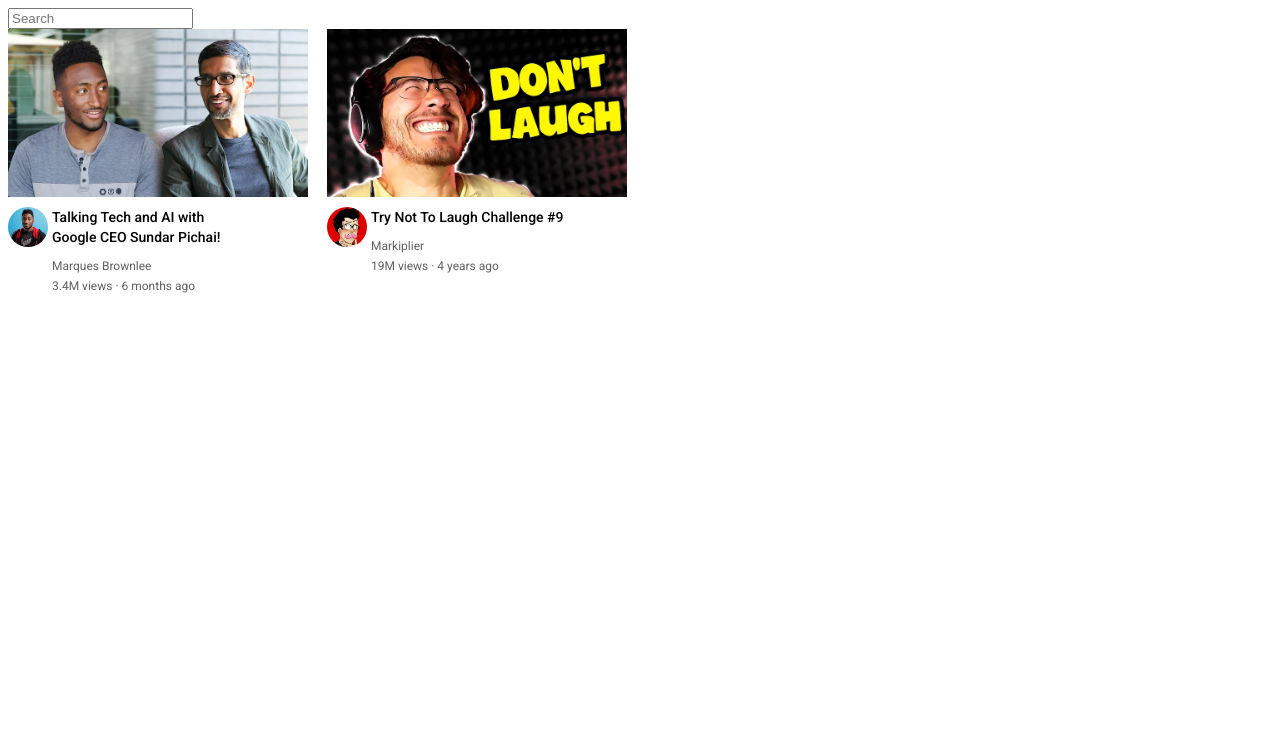
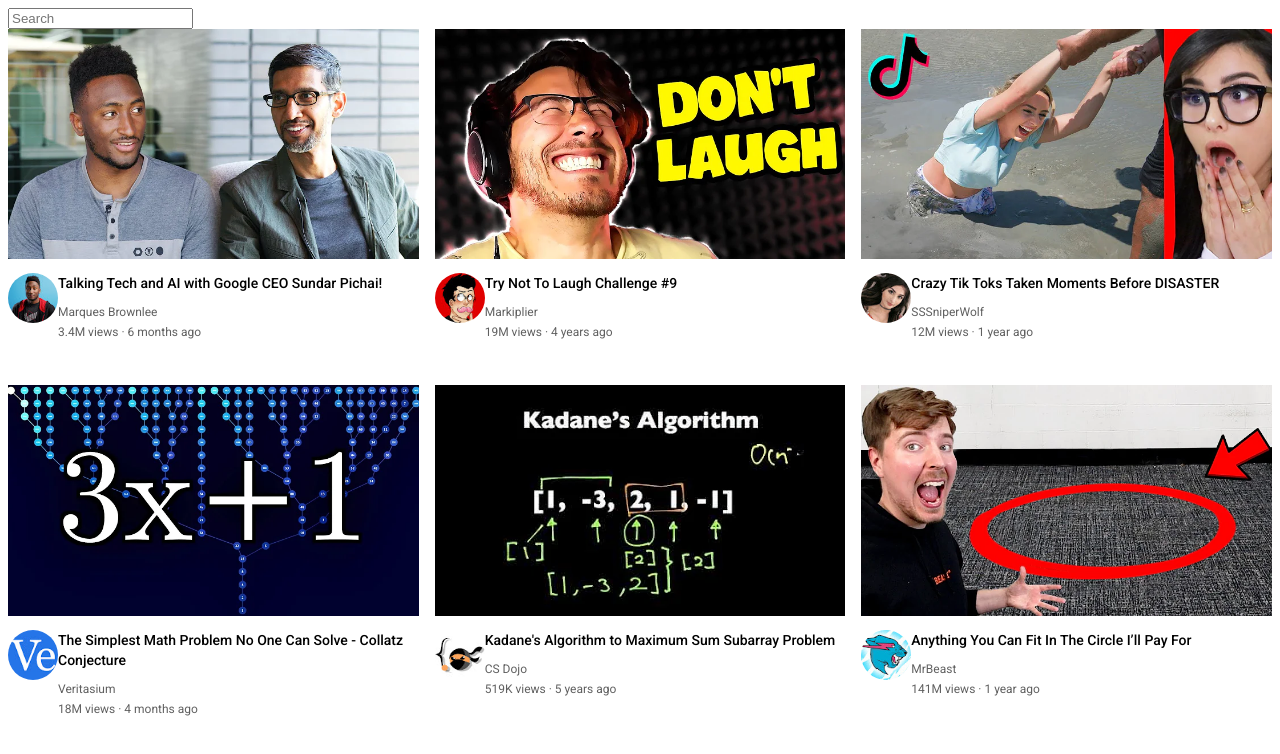
Before and after one commit to jlarivaux/html_css, a plain HTML site: page youtube.html in a window 1280 px wide. Drawn offline with Linux system fonts and the light colour scheme.

Commit message:
lesson 11 and challenge

```diff
--- a/youtube.css
+++ b/youtube.css
@@ -4,60 +4,47 @@ p {
   margin-bottom: 0;
 }
 
-.thumbnail {
-  width: 300px;
+.search-bar {
   display: block;
 }
 
-.search-bar {
-  display: block;
+.vid-grid {
+  display: grid;
+  grid-template-columns: 1fr 1fr 1fr;
+  column-gap: 16px;
+  row-gap:40px;
 }
 
 .thumbnail-row {
   margin-bottom: 10px;
 }
 
+.thumbnail {
+  width: 100%;
+}
+
+/* div class="info row" */
+
+.info-row-grid {
+  display: grid;
+  grid-template-columns: 50px 1fr;
+}
+
+.channel-pic {
+  border-radius: 40px;
+  width: 100%;
+}
+
 .video-title {
-  margin-top: 0px;
   margin-bottom: 12px;
   font-size: 14px;
   font-weight: 500;
   line-height: 20px;
 }
 
-.video-preview {
-  width: 300px;
-  display: inline-block;
-  vertical-align: top;
-  margin-right: 15px;
-}
-
-.channel-pic {
-  display: inline-block;
-  width: 40px;
-  vertical-align: top;
-  margin-top: 0px;
-
-}
-
-.mkbhd-pic,
-.markiplier {
-  border-radius: 40px;
-  width: 100%;
-}
-
-
 .video-author,
 .video-stats {
   font-size: 12px;
   color: rgb(96, 96, 96);
-}
-
-.video-author {
   margin-bottom: 6px;
 }
-
-.video-info {
-  display: inline-block;
-  width: 200px;
-}
--- a/youtube.html
+++ b/youtube.html
@@ -11,14 +11,16 @@
   <body>
     <input class="search-bar" type="text" placeholder="Search">
 
+    <div class="vid-grid">
+
       <!-- MKBHD video -->
-    <div class="video-preview">
+      <div class="entire-video-preview">
         <div class="thumbnail-row">
           <img class="thumbnail" src="thumbnails/mkbhd.webp">
         </div>
-      <div>
-        <div class="channel-pic">
-          <img class="mkbhd-pic" src="channel_pics/mkbhd channel pic.jpeg">
+        <div class="info-row-grid">
+          <div class="channel-pic-box">
+            <img class="channel-pic" src="channel_pics/mkbhd channel pic.jpeg">
           </div>
           <div class="video-info">
             <p class="video-title">
@@ -35,13 +37,13 @@
       </div>
 
       <!-- MARKIPLIER video -->
-    <div class="video-preview">
+      <div class="entire-video-preview">
         <div class="thumbnail-row">
           <img class="thumbnail" src="thumbnails/don't laugh.webp">
         </div>
-      <div>
-        <div class="channel-pic">
-          <img class="markiplier" src="channel_pics/markiplier channel pic.jpeg">
+        <div class="info-row-grid">
+          <div class="cchannel-pic-box">
+            <img class="channel-pic" src="channel_pics/markiplier channel pic.jpeg">
           </div>
           <div class="video-info">
             <p class="video-title">
@@ -57,5 +59,100 @@
         </div>
       </div>
 
+      <!-- SSSniperWolf video -->
+      <div class="entire-video-preview">
+        <div class="thumbnail-row">
+          <img class="thumbnail" src="thumbnails/sssiperwolf.webp">
+        </div>
+        <div class="info-row-grid">
+          <div class="channel-pic-box">
+            <img class="channel-pic" src="channel_pics/sssniperwolf.jpeg">
+          </div>
+          <div class="video-info">
+            <p class="video-title">
+              Crazy Tik Toks Taken Moments Before DISASTER
+            </p>
+            <p class="video-author">
+              SSSniperWolf
+            </p>
+            <p class="video-stats">
+              12M views &#183; 1 year ago
+            </p>
+          </div>
+        </div>
+      </div>
+
+      <!-- Veritasium video -->
+      <div class="entire-video-preview">
+        <div class="thumbnail-row">
+          <img class="thumbnail" src="thumbnails/3x+1.webp">
+        </div>
+        <div class="info-row-grid">
+          <div class="channel-pic-box">
+            <img class="channel-pic" src="channel_pics/math Ve.jpeg">
+          </div>
+          <div class="video-info">
+            <p class="video-title">
+              The Simplest Math Problem No One Can Solve - Collatz Conjecture
+            </p>
+            <p class="video-author">
+              Veritasium
+            </p>
+            <p class="video-stats">
+              18M views &#183; 4 months ago
+            </p>
+          </div>
+        </div>
+      </div>
+
+      <!-- CS Dojo video -->
+      <div class="entire-video-preview">
+        <div class="thumbnail-row">
+          <img class="thumbnail" src="thumbnails/algorithm.webp">
+        </div>
+        <div class="info-row-grid">
+          <div class="channel-pic-box">
+            <img class="channel-pic" src="channel_pics/cs dogo.jpeg">
+          </div>
+          <div class="video-info">
+            <p class="video-title">
+              Kadane's Algorithm to Maximum Sum Subarray Problem
+            </p>
+            <p class="video-author">
+              CS Dojo
+            </p>
+            <p class="video-stats">
+              519K views &#183; 5 years ago
+            </p>
+          </div>
+        </div>
+      </div>
+
+      <!-- MrBeast video -->
+      <div class="entire-video-preview">
+        <div class="thumbnail-row">
+          <img class="thumbnail" src="thumbnails/mr beast.webp">
+        </div>
+        <div class="info-row-grid">
+          <div class="channel-pic-box">
+            <img class="channel-pic" src="channel_pics/mr beast.jpeg">
+          </div>
+          <div class="video-info">
+            <p class="video-title">
+              Anything You Can Fit In The Circle I’ll Pay For
+            </p>
+            <p class="video-author">
+              MrBeast
+            </p>
+            <p class="video-stats">
+              141M views &#183; 1 year ago
+            </p>
+          </div>
+        </div>
+      </div>
+
+    </div>
+
+
   </body>
 </html>
```
Also changed, not shown: grid.html (added, +79 -0 lines), into_to_html/practice/10e.html (+2 -1 lines), into_to_html/practice/11a-11d.html (added, +115 -0 lines), into_to_html/practice/styles/11a-11d.css (added, +52 -0 lines), channel_pics/cs dogo.jpeg (added), channel_pics/math Ve.jpeg (added), channel_pics/mr beast.jpeg (added), channel_pics/sssniperwolf.jpeg (added), thumbnails/3x+1.webp (added), thumbnails/algorithm.webp (added), thumbnails/mr beast.webp (added), thumbnails/sssiperwolf.webp (added), 1 other file. Lines whose indentation alone changed are shown as unchanged.
